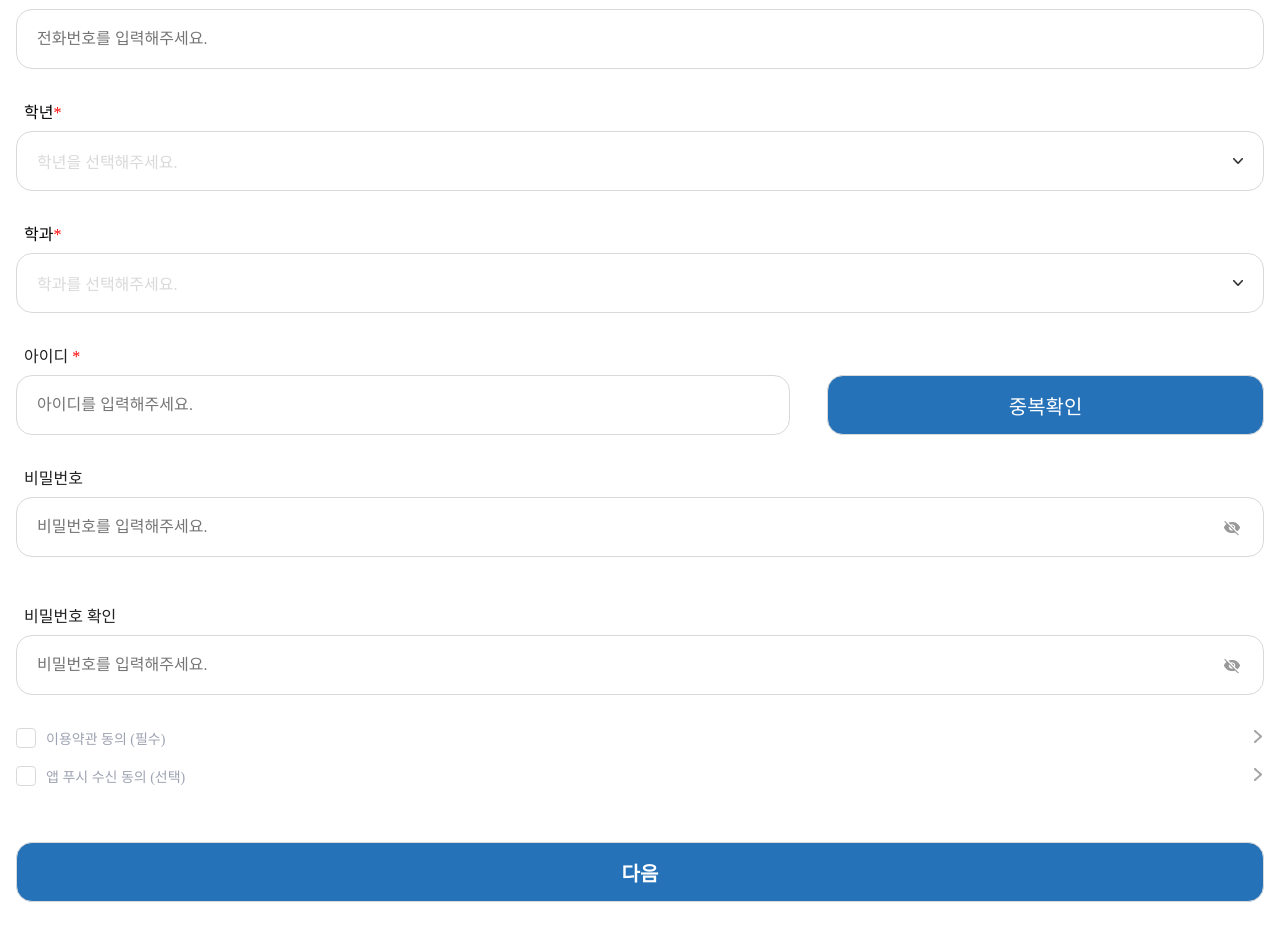
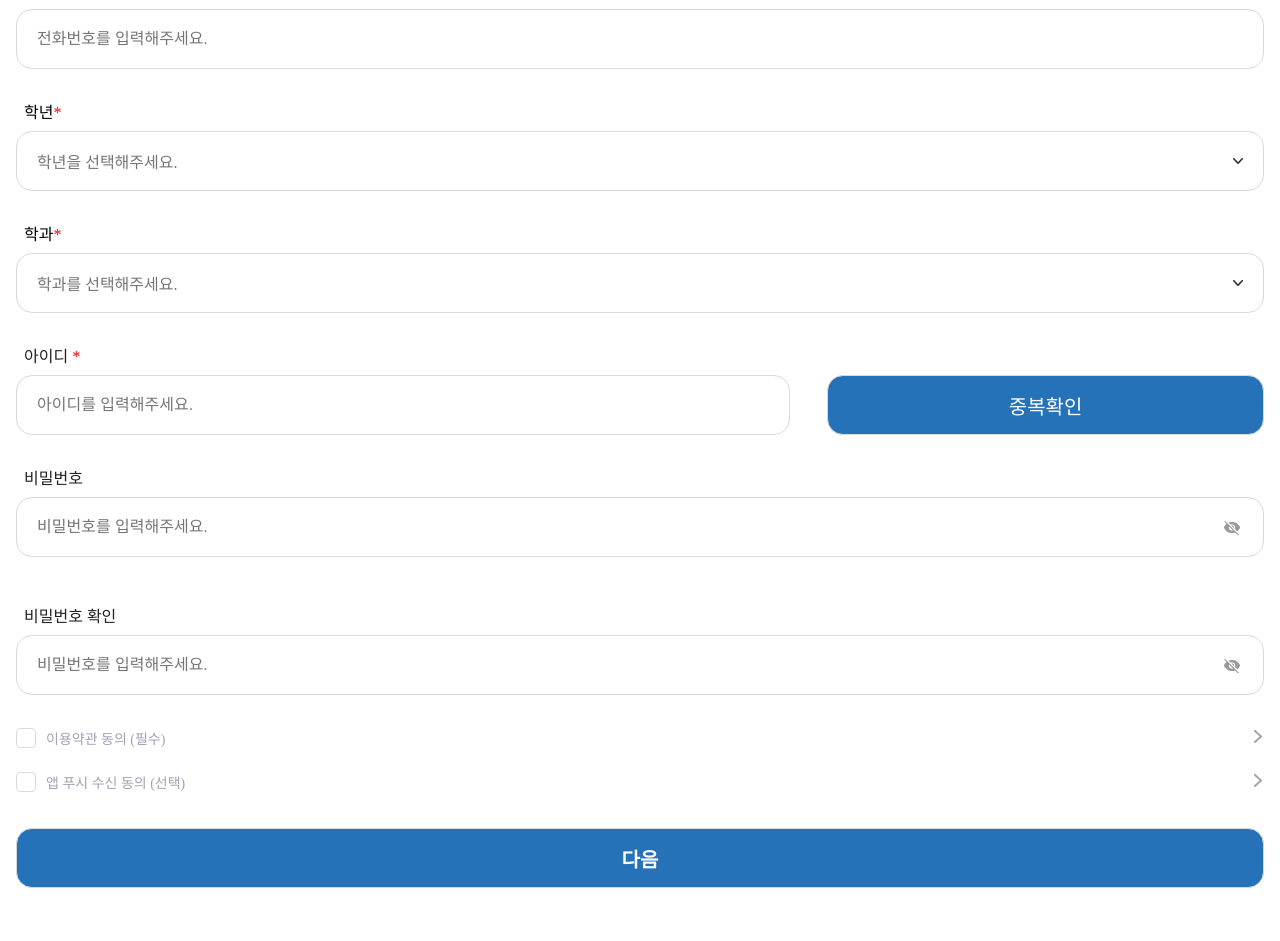
Before and after one commit to MARS-crew/mars7_recruit_front, a React (Vite) app: page /signup in a window 1280 px wide. Shown: the part 221-1162 px from the top of the page. Built offline with nearby package versions, Linux system fonts and the light colour scheme.

Commit message:
피드백 처리
필수 약관 경고문구 위치 수정 ,셀렉트 테두리 박스 노란색 처리

```diff
--- a/src/components/Input.jsx
+++ b/src/components/Input.jsx
@@ -76,6 +76,7 @@ const Input = forwardRef(
             fontSize: "16px",
             boxSizing: "border-box",
             outline: "none",
+
             transition: "all 0.2s ease", // 부드러운 변화 추가
           }}
           type={type}
--- a/src/components/MessageText.jsx
+++ b/src/components/MessageText.jsx
@@ -11,7 +11,7 @@ const MessageText = ({
   if (!isVisible || !message) return null;
 
   return (
-    <div style={{ marginTop: marginTop, marginLeft: 8 }}>
+    <div style={{ marginTop: marginTop, marginLeft: 8, height: 22 }}>
       <p
         style={{
           color: color,
--- a/src/components/Select.jsx
+++ b/src/components/Select.jsx
@@ -53,12 +53,11 @@ const Select = ({
           width: "100%",
           height: "60px",
           borderRadius: "16px",
-          border: `1px solid ${isOpen ? "#FFC100" : "#D9D9D9"}`,
           border: error
-            ? "1px solid #FF383C"
-            : isInternalFocused
-            ? `1px solid ${borderColor}`
-            : "1px solid #D9D9D9",
+            ? "1px solid #FF383C" // 1순위: 에러 시 빨간색
+            : isOpen || isInternalFocused
+            ? "#1px solid #FFC100" // 2순위: 열려있거나 포커스/호버 시 노란색
+            : "1px solid #D9D9D9", // 3순위: 기본 회색
 
           backgroundColor: error
             ? "#FF383C33"
@@ -70,7 +69,7 @@ const Select = ({
           alignItems: "center",
           justifyContent: "space-between",
           boxSizing: "border-box",
-          color: value ? "#000" : "#D9D9D9",
+          color: value ? "#000" : "#757575",
         }}
       >
         <span style={{ fontSize: "16px" }}>{value || placeholder}</span>
--- a/src/pages/Login.jsx
+++ b/src/pages/Login.jsx
@@ -23,13 +23,6 @@ function Login() {
   // 2. Ref 설정
   const idRef = useRef(null);
   const pwRef = useRef(null);
-
-  // 3. 페이지 접속 시 아이디 칸에 자동 포커스
-  useEffect(() => {
-    if (idRef.current) {
-      idRef.current.focus();
-    }
-  }, []);
 
   // 4. 로그인 버튼 클릭 함수 (유효성 검사 포함)
   const handleLogin = () => {
@@ -64,20 +57,18 @@ function Login() {
       }
       return;
     }
-
+    // 3. 비밀번호 형식 확인 (형식 불일치)
+    if (!pwRegex.test(userPw)) {
+      setPwError(true);
+      setPwMError("8-20자 숫자, 영문, 특수 문자 포함 후 작성해 주세요.");
+      pwRef.current?.focus();
+      return;
+    }
     // 2. 아이디 존재 여부 확인 (아이디 x)
     if (userId != mockId) {
       setIdMError("존재하지 않는 회원 정보입니다.");
       setIdError(true);
       idRef.current?.focus();
-      return;
-    }
-
-    // 3. 비밀번호 형식 확인 (형식 불일치)
-    if (!pwRegex.test(userPw)) {
-      setPwError(true);
-      setPwMError("8-20자 숫자, 영문, 특수 문자 포함 후 작성해 주세요.");
-      pwRef.current?.focus();
       return;
     }
 
@@ -132,7 +123,7 @@ function Login() {
       </div>
 
       {/* 입력 영역 */}
-      <div style={{ marginTop: 40 }}>
+      <div style={{ marginTop: 40, height: 90 }}>
         <Input
           ref={idRef}
           label="아이디"
@@ -146,7 +137,8 @@ function Login() {
           placeholder="아이디를 입력해주세요."
         />
         <MessageText message={IdMError} color="#FF4D4D" />
-
+      </div>
+      <div style={{ marginTop: 30, height: 90 }}>
         <PasswordField
           ref={pwRef}
           label="비밀번호"
@@ -175,6 +167,7 @@ function Login() {
           style={{
             display: "inline-flex",
             alignItems: "center",
+            marginTop: 8,
             gap: "10px", // 아이콘과 글자 간격
             cursor: "pointer",
           }}
--- a/src/pages/signUp.jsx
+++ b/src/pages/signUp.jsx
@@ -395,6 +395,9 @@ export default function SignUp() {
           <img src={RightArrow} alt="detail" />
         </div>
       </div>
+      <div style={{ minHeight: "22px" }}>
+        <MessageText marginTop={0} message={agreeError} color="#FF4D4D" />
+      </div>
       {/* 2. 앱 푸시 동의 (선택) */}
       <div
         style={{
@@ -403,7 +406,7 @@ export default function SignUp() {
           display: "inline-flex",
           alignItems: "center",
           height: 22,
-          marginTop: 16,
+
           gap: "10px",
         }}
       >
@@ -443,9 +446,7 @@ export default function SignUp() {
           <img src={RightArrow} alt="detail" />
         </div>
       </div>
-      <div style={{ minHeight: "20px" }}>
-        <MessageText marginTop={0} message={agreeError} color="#FF4D4D" />
-      </div>
+
       <div style={{ marginTop: 35 }}>
         <Button label="다음" onClick={handleSingUP} />
       </div>
```
Also changed, not shown: src/pages/login.jsx (+11 -18 lines).
